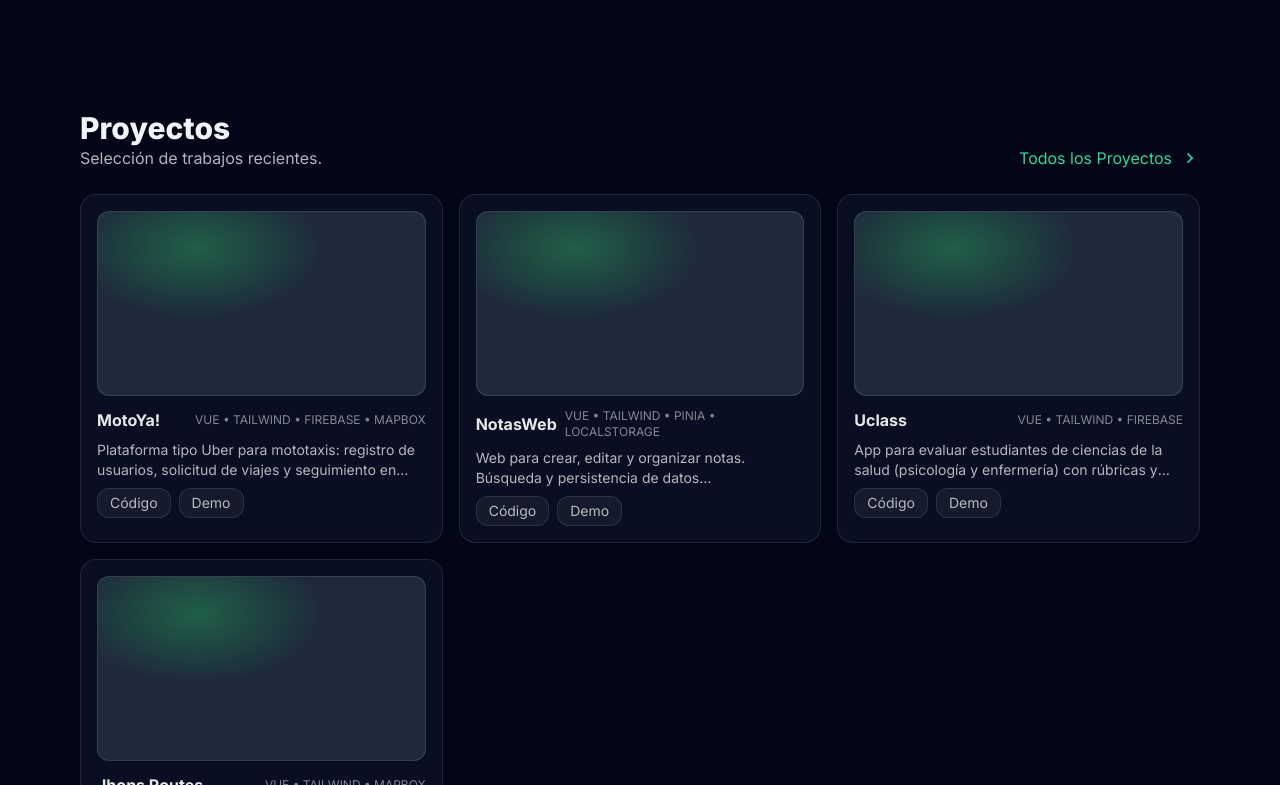
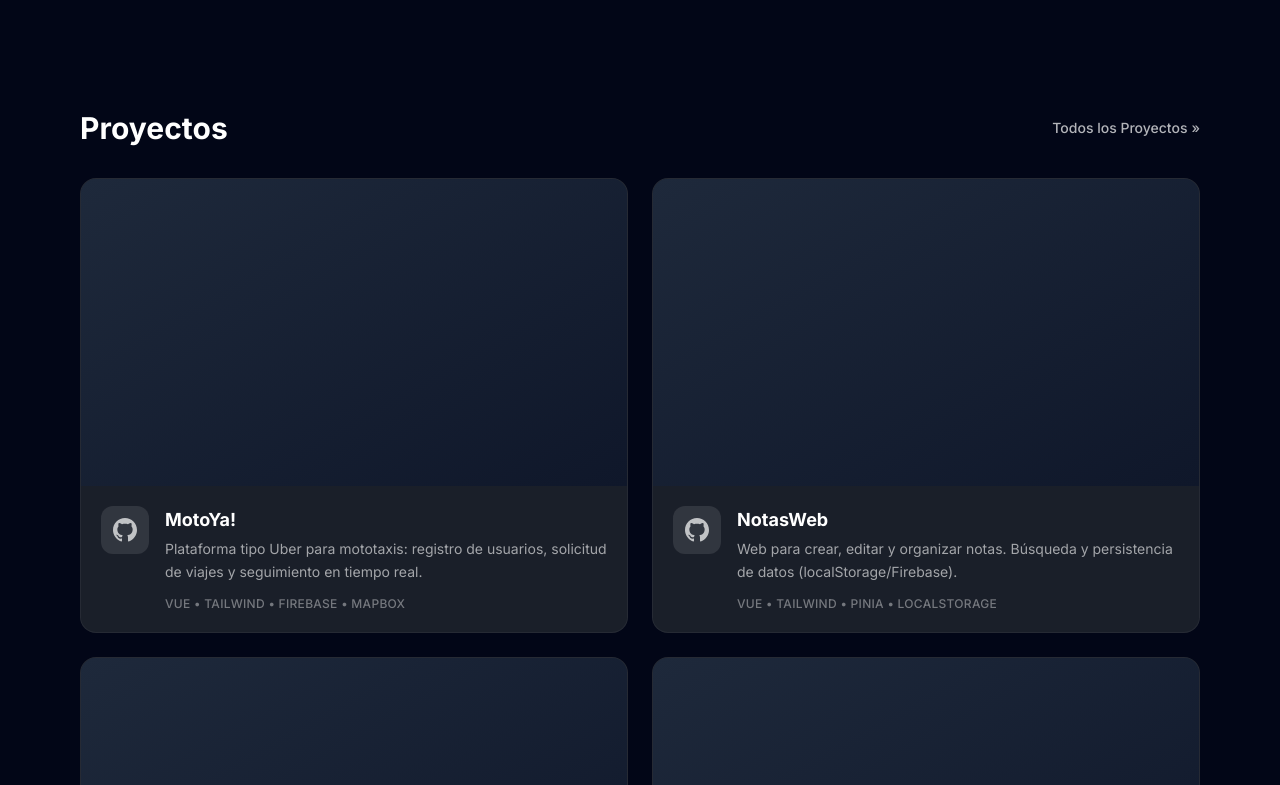
Before and after one commit to jhalonta/JhalontaWeb, a Vue app: page / in a window 1280 px wide. Shown: the part 715-1500 px from the top of the page. Built offline with nearby package versions, Linux system fonts and the light colour scheme.

Commit message:
Redesign Projects section: 2-column grid, new card style

```diff
--- a/src/api/data.js
+++ b/src/api/data.js
@@ -5,7 +5,7 @@
         description:
             'Plataforma tipo Uber para mototaxis: registro de usuarios, solicitud de viajes y seguimiento en tiempo real.',
         stack: 'VUE • TAILWIND • FIREBASE • MAPBOX',
-        repo: '#',  // ← pon aquí tu repo real cuando lo tengas
+        repo: '#',
         demo: '#'
     },
     {
--- a/src/components/ProjectCard.vue
+++ b/src/components/ProjectCard.vue
@@ -1,19 +1,43 @@
 <template>
-  <article class="card group overflow-hidden">
-    <div class="relative aspect-video w-full overflow-hidden rounded-xl border border-white/10 bg-slate-800">
-      <img v-if="project.image" :src="project.image" :alt="project.title" class="h-full w-full object-cover transition duration-300 group-hover:scale-[1.02]" />
-      <div v-else class="absolute inset-0 bg-[radial-gradient(70%_70%_at_30%_20%,rgba(34,197,94,.35),transparent_55%)]"></div>
-      <div class="pointer-events-none absolute inset-0 rounded-xl ring-1 ring-white/10"></div>
+  <article class="group relative flex flex-col overflow-hidden rounded-2xl bg-[#1A1F29] border border-white/5 transition-all hover:border-white/10">
+    <!-- Imagen superior -->
+    <div class="relative aspect-video w-full overflow-hidden bg-slate-800">
+      <img
+        v-if="project.image"
+        :src="project.image"
+        :alt="project.title"
+        class="h-full w-full object-cover transition-transform duration-500 group-hover:scale-105"
+      />
+      <div v-else class="absolute inset-0 bg-gradient-to-br from-slate-800 to-slate-900"></div>
     </div>
-    <div class="mt-3 space-y-2">
-      <div class="flex items-center justify-between gap-2">
-        <h3 class="font-bold text-white/90">{{ project.title }}</h3>
-        <div class="text-xs text-white/50">{{ project.stack }}</div>
-      </div>
-      <p class="text-sm text-white/70 line-clamp-2">{{ project.description }}</p>
-      <div class="mt-3 flex items-center gap-2">
-        <a v-if="project.repo" :href="project.repo" target="_blank" class="pill">Código</a>
-        <a v-if="project.demo" :href="project.demo" target="_blank" class="pill">Demo</a>
+
+    <!-- Contenido inferior -->
+    <div class="flex flex-1 gap-4 p-5">
+      <!-- Botón Github (Izquierda) -->
+      <a
+        v-if="project.repo"
+        :href="project.repo"
+        target="_blank"
+        class="flex h-12 w-12 shrink-0 items-center justify-center rounded-xl bg-white/10 text-white/70 transition-colors hover:bg-white/20 hover:text-white"
+        aria-label="Ver código"
+      >
+        <svg xmlns="http://www.w3.org/2000/svg" width="24" height="24" viewBox="0 0 24 24" fill="currentColor">
+          <path d="M12 0c-6.626 0-12 5.373-12 12 0 5.302 3.438 9.8 8.207 11.387.599.111.793-.261.793-.577v-2.234c-3.338.726-4.033-1.416-4.033-1.416-.546-1.387-1.333-1.756-1.333-1.756-1.089-.745.083-.729.083-.729 1.205.084 1.839 1.237 1.839 1.237 1.07 1.834 2.807 1.304 3.492.997.107-.775.418-1.305.762-1.604-2.665-.305-5.467-1.334-5.467-5.931 0-1.311.469-2.381 1.236-3.221-.124-.303-.535-1.524.117-3.176 0 0 1.008-.322 3.301 1.23.957-.266 1.983-.399 3.003-.404 1.02.005 2.047.138 3.006.404 2.291-1.552 3.297-1.23 3.297-1.23.653 1.653.242 2.874.118 3.176.77.84 1.235 1.911 1.235 3.221 0 4.609-2.807 5.624-5.479 5.921.43.372.823 1.102.823 2.222v3.293c0 .319.192.694.801.576 4.765-1.589 8.199-6.086 8.199-11.386 0-6.627-5.373-12-12-12z"/>
+        </svg>
+      </a>
+
+      <!-- Texto (Derecha) -->
+      <div class="flex flex-col justify-between">
+        <div>
+          <h3 class="text-lg font-bold text-white">{{ project.title }}</h3>
+          <p class="mt-1 text-sm leading-relaxed text-white/60 line-clamp-2">
+            {{ project.description }}
+          </p>
+        </div>
+
+        <div class="mt-3 text-xs font-medium tracking-wide text-white/40 uppercase">
+          {{ project.stack }}
+        </div>
       </div>
     </div>
   </article>
--- a/src/components/ProjectsSection.vue
+++ b/src/components/ProjectsSection.vue
@@ -1,17 +1,14 @@
 <template>
   <section id="proyectos" class="container-section py-14">
-    <div class="mb-6 flex items-end justify-between">
-      <div>
-        <h2 class="text-2xl md:text-3xl font-extrabold">Proyectos</h2>
-        <p class="text-white/70">Selección de trabajos recientes.</p>
-      </div>
-      <a href="#" class="hidden md:inline-flex items-center gap-2 text-emerald-400 hover:text-emerald-300">
+    <div class="mb-8 flex items-center justify-between">
+      <h2 class="text-3xl font-bold text-white">Proyectos</h2>
+      <a href="#" class="group flex items-center gap-1 text-sm font-medium text-white/70 hover:text-white transition-colors">
         Todos los Proyectos
-        <svg xmlns="http://www.w3.org/2000/svg" viewBox="0 0 24 24" class="h-5 w-5" fill="currentColor"><path d="M13.172 12 8.222 7.05l1.414-1.414L16 12l-6.364 6.364-1.414-1.414z"/></svg>
+        <span class="transition-transform group-hover:translate-x-1">»</span>
       </a>
     </div>
 
-    <div class="grid gap-4 sm:grid-cols-2 lg:grid-cols-3">
+    <div class="grid gap-6 md:grid-cols-2">
       <ProjectCard v-for="p in projects" :key="p.id" :project="p" />
     </div>
   </section>
```
